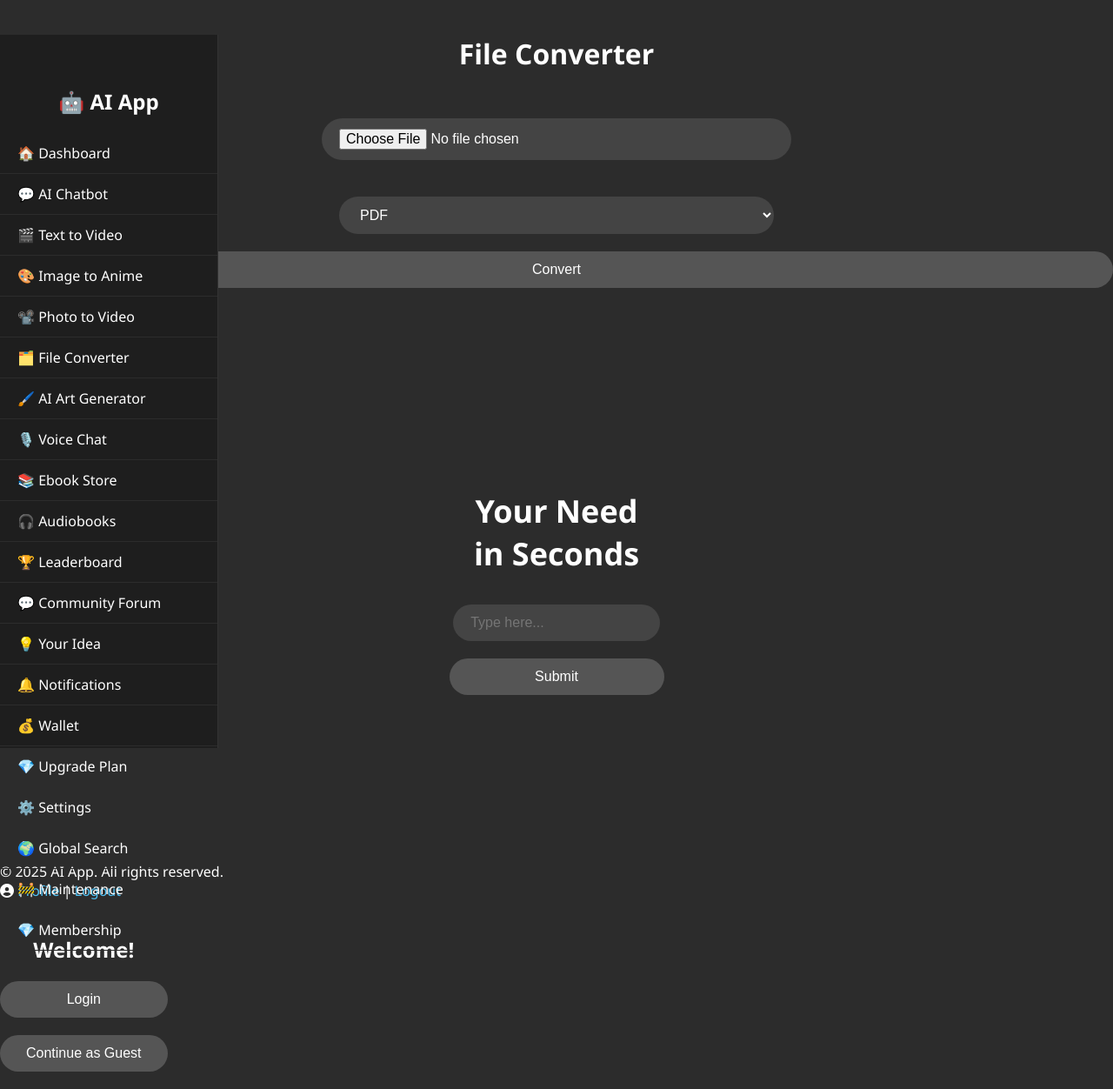
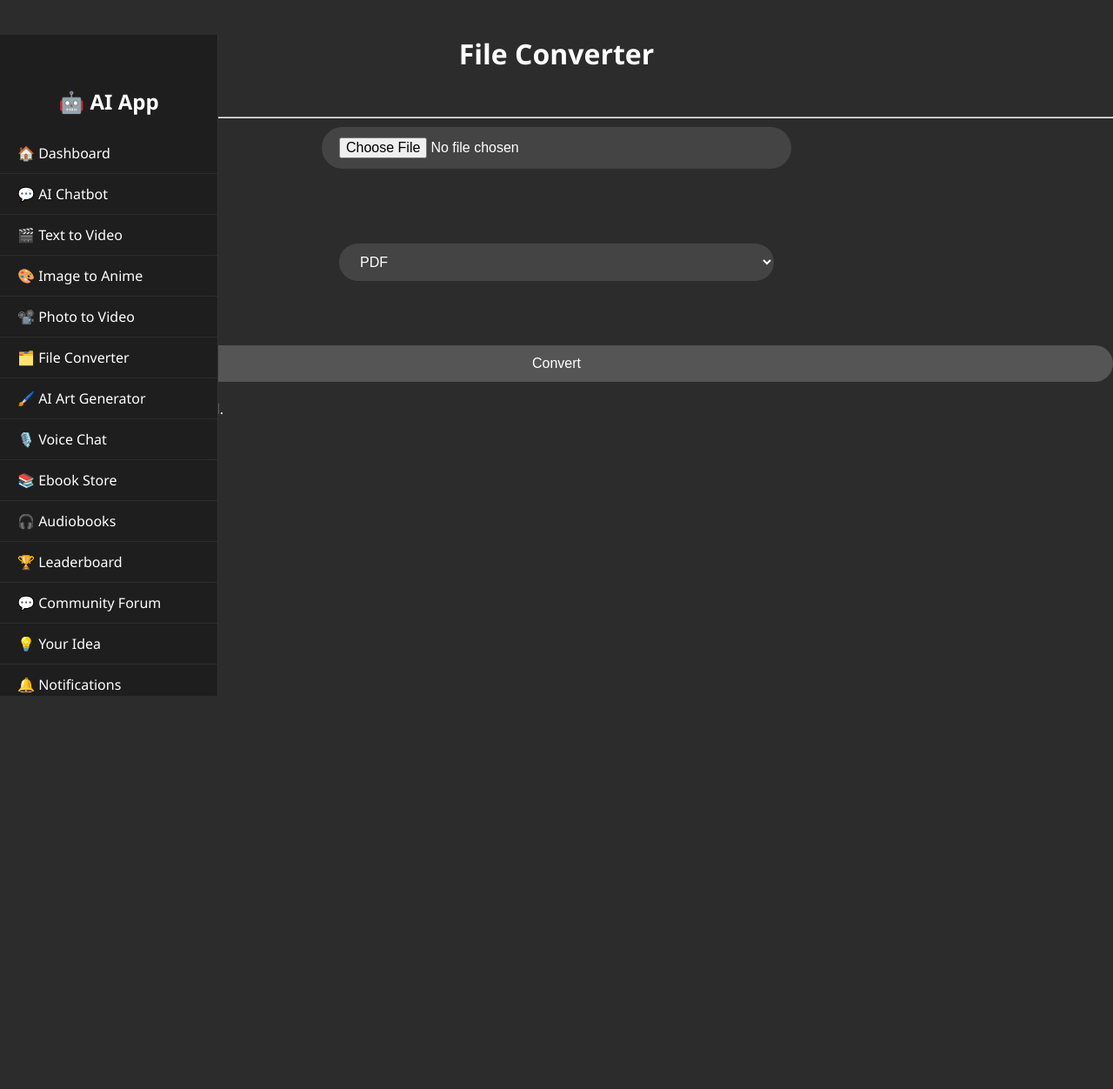
Before and after one commit to iqonlimited/IQon.limited, a Flask app: page /converter in a window 1280 px wide. Shown: the whole page at 87% size. After the commit the page ends 800 px from the top, so only its background shows below. Run offline with Flask 3, Linux system fonts and the light colour scheme.

Commit message:
converter.html

```diff
--- a/templates/converter.html
+++ b/templates/converter.html
@@ -1,40 +1,26 @@
 {% extends "base.html" %}
-{% block title %}Chatbot{% endblock %}
+{% block title %}File Converter{% endblock %}
+
 {% block content %}
-<!DOCTYPE html>
-<html lang="en">
-<head>
-  <meta charset="UTF-8">
-  <title>File Converter</title>
-  <link rel="stylesheet" href="{{ url_for('static', filename='css/style.css') }}">
-</head>
-<body class="dark-theme">
-<header>
-  <h1>File Converter</h1>
-  <a href="{{ url_for('dashboard') }}">← Back</a>
-</header>
+<h1>File Converter</h1>
 
-<main>
-  <form action="{{ url_for('convert_file') }}" method="POST" enctype="multipart/form-data">
-    <input type="file" name="file" required>
-    <label for="output_format">Convert To:</label>
-    <select name="output_format">
-      <option value="pdf">PDF</option>
-      <option value="docx">DOCX</option>
-      <option value="png">PNG</option>
-      <option value="zip">ZIP</option>
-    </select>
-    <button type="submit" class="btn">Convert</button>
-  </form>
-</main>
-  <div class="container">
-  <h1 class="header-title">Your Need<br>in Seconds</h1>
+<div class="center-form">
+  <a href="{{ url_for('dashboard') }}">← Back to Dashboard</a>
+</div>
 
-  <form action="/your-action" method="POST">
-    <input type="text" name="input_field" placeholder="Type here..." required>
-    <button type="submit">Submit</button>
-  </form>
-</div>
-</body>
-</html>
+<hr>
+
+<form action="{{ url_for('convert_file') }}" method="POST" enctype="multipart/form-data" class="center-form">
+  <input type="file" name="file" required><br><br>
+
+  <label for="output_format">Convert To:</label><br>
+  <select name="output_format" id="output_format">
+    <option value="pdf">PDF</option>
+    <option value="docx">DOCX</option>
+    <option value="png">PNG</option>
+    <option value="zip">ZIP</option>
+  </select><br><br>
+
+  <button type="submit">Convert</button>
+</form>
 {% endblock %}
```
